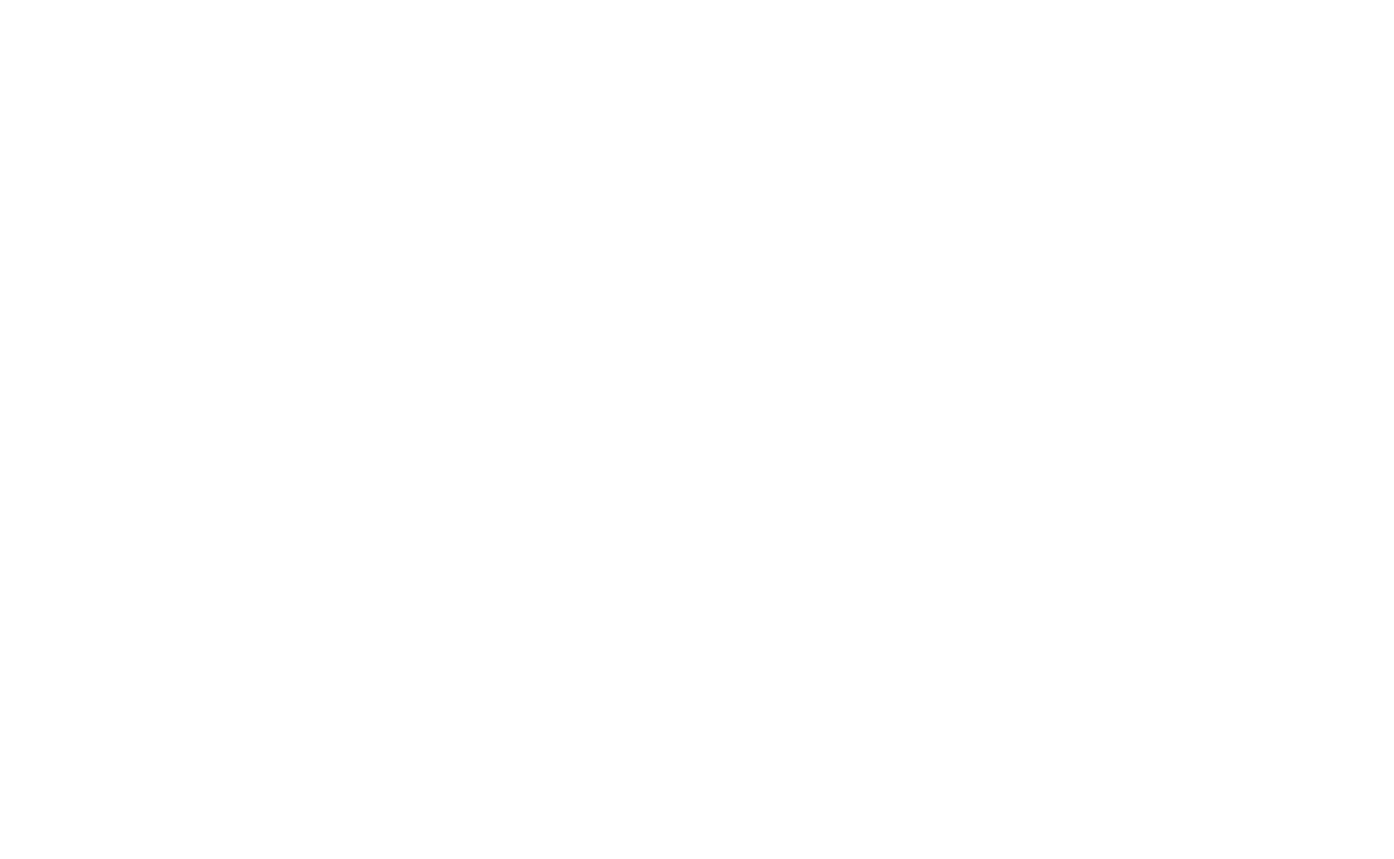
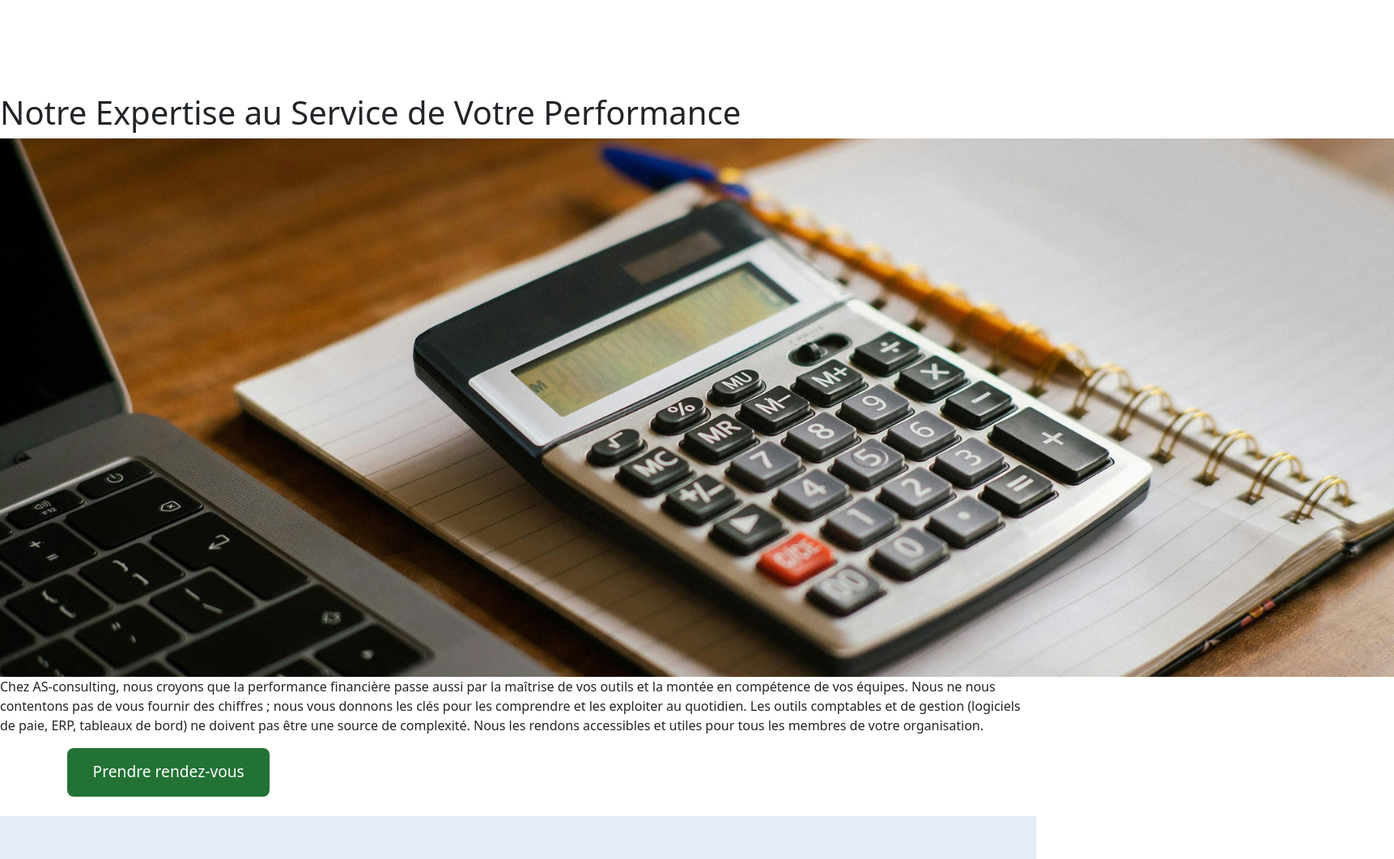
Before and after one commit to BangalyLeDeveloppeur/AS-consulting, a React (Vite) app in the folder frontend/: page /formation in a window 1280 px wide. Before the commit this address had no page. Shown: the part 112-1173 px from the top of the page at 81% size, 1722 px wide, since content can reach past the window. Before the commit the page ends 800 px from the top, so only its background shows below. Built offline with nearby package versions, Linux system fonts and the light colour scheme; a web font is replaced by a local one.

Commit message:
integration de la page formation et composant

```diff
--- /dev/null
+++ b/frontend/src/components/Formation.jsx
@@ -0,0 +1,24 @@
+import React from "react";
+import styloImg from "../assets/image/Calculatrice.png";
+const Formation = () => {
+  return (
+    <div>
+      <div>
+        <h1>Notre Expertise au Service de Votre Performance</h1>
+        <img src={styloImg} alt="style sur la feuille" />
+      </div>
+      <p>
+        Chez AS-consulting, nous croyons que la performance financière passe
+        aussi par la maîtrise de vos outils et la montée en compétence de vos
+        équipes. Nous ne nous contentons pas de vous fournir des chiffres ; nous
+        vous donnons les clés pour les comprendre et les exploiter au quotidien.
+        Les outils comptables et de gestion (logiciels de paie, ERP, tableaux de
+        bord) ne doivent pas être une source de complexité. Nous les rendons
+        accessibles et utiles pour tous les membres de votre organisation.
+      </p>
+      <button className="btn-nous">Prendre rendez-vous</button>
+    </div>
+  );
+};
+
+export default Formation;
--- a/frontend/src/components/Navigation.jsx
+++ b/frontend/src/components/Navigation.jsx
@@ -106,7 +106,7 @@
                   </li>
                   <li>
                     <NavLink
-                      to="/maraichere"
+                      to="/formation"
                       className={({ isActive }) =>
                         isActive ? "dropdown-item active" : "dropdown-item"
                       }
--- /dev/null
+++ b/frontend/src/pages/pageFormaiton.jsx
@@ -0,0 +1,11 @@
+import React from 'react';
+import Formation from '../components/Formation';
+const PageFormaiton = () => {
+    return (
+        <div>
+            <Formation />
+        </div>
+    );
+};
+
+export default PageFormaiton;
--- a/frontend/src/routes/Router.jsx
+++ b/frontend/src/routes/Router.jsx
@@ -8,6 +8,7 @@
 import PageEntreprise from "../pages/PageEntreprise.jsx";
 import ConseilFiscal from "../pages/ConseilFiscal.jsx";
 import ConseilGestion from "../pages/ConseilGestion.jsx";
+import PageFormaiton from "../pages/pageFormaiton.jsx";
 
 export default function Router() {
   return (
@@ -19,6 +20,7 @@
         <Route path="fiscal" element={<ConseilFiscal />} />
         <Route path="entreprise" element={<PageEntreprise />} />
         <Route path="conseil" element={<ConseilGestion />} />
+        <Route path="formation" element={<PageFormaiton />} />
         <Route path="admin" element={<AdminHome />} />
       </Route>
     </Routes>
```
Also changed, not shown: frontend/src/assets/image/m (1).png (added).
